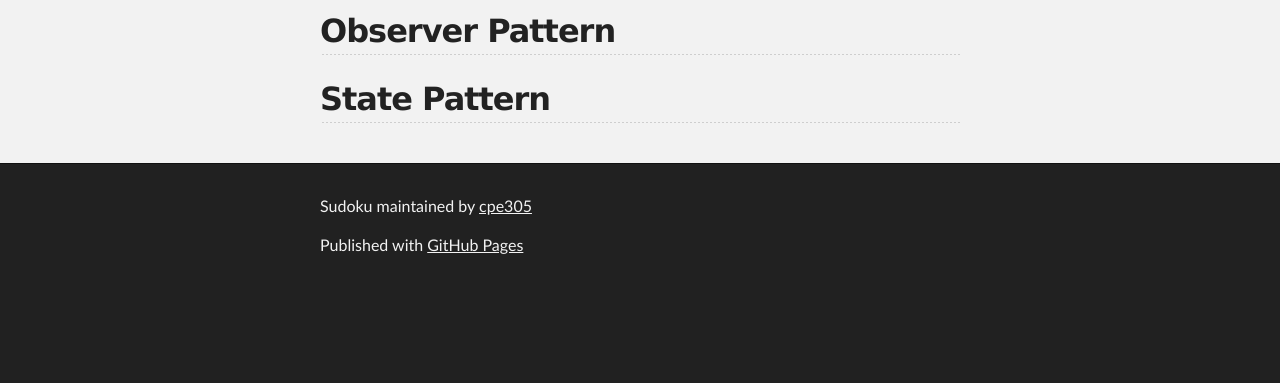
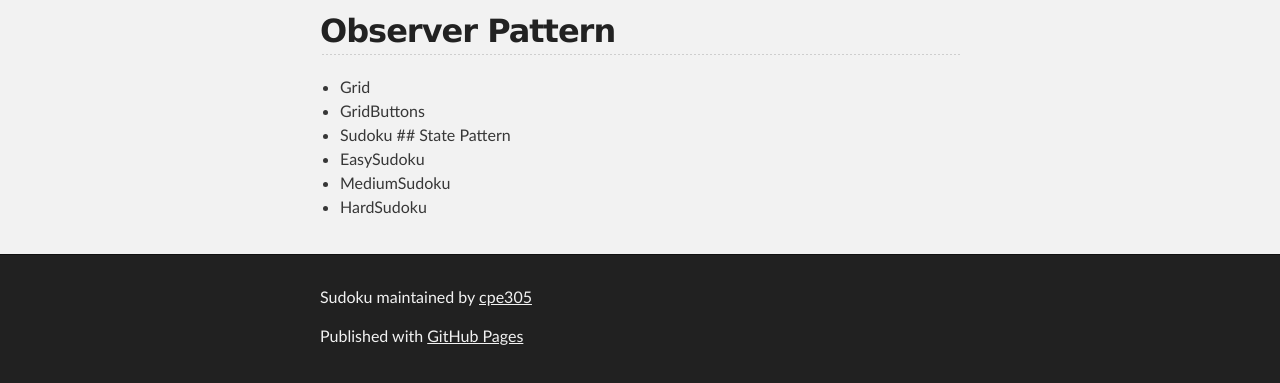
Before and after one commit to cpe305/fall2016-project-R3xKyle, a plain HTML site: page index.html in a window 1280 px wide. Shown: the part 7051-7434 px from the top of the page. Before the commit the page ends 7343 px from the top, so only its background shows below. Drawn offline with Linux system fonts and the light colour scheme.

Commit message:
Create master branch via GitHub

```diff
--- a/index.html
+++ b/index.html
@@ -100,8 +100,15 @@ Incomplete Game:
 <h2>
 <a id="observer-pattern" class="anchor" href="#observer-pattern" aria-hidden="true"><span aria-hidden="true" class="octicon octicon-link"></span></a>Observer Pattern</h2>
 
-<h2>
-<a id="state-pattern" class="anchor" href="#state-pattern" aria-hidden="true"><span aria-hidden="true" class="octicon octicon-link"></span></a>State Pattern</h2>
+<ul>
+<li>Grid</li>
+<li>GridButtons</li>
+<li>Sudoku
+## State Pattern</li>
+<li>EasySudoku</li>
+<li>MediumSudoku</li>
+<li>HardSudoku</li>
+</ul>
       </section>
     </div>
 
```
Also changed, not shown: params.json (+1 -1 lines).
